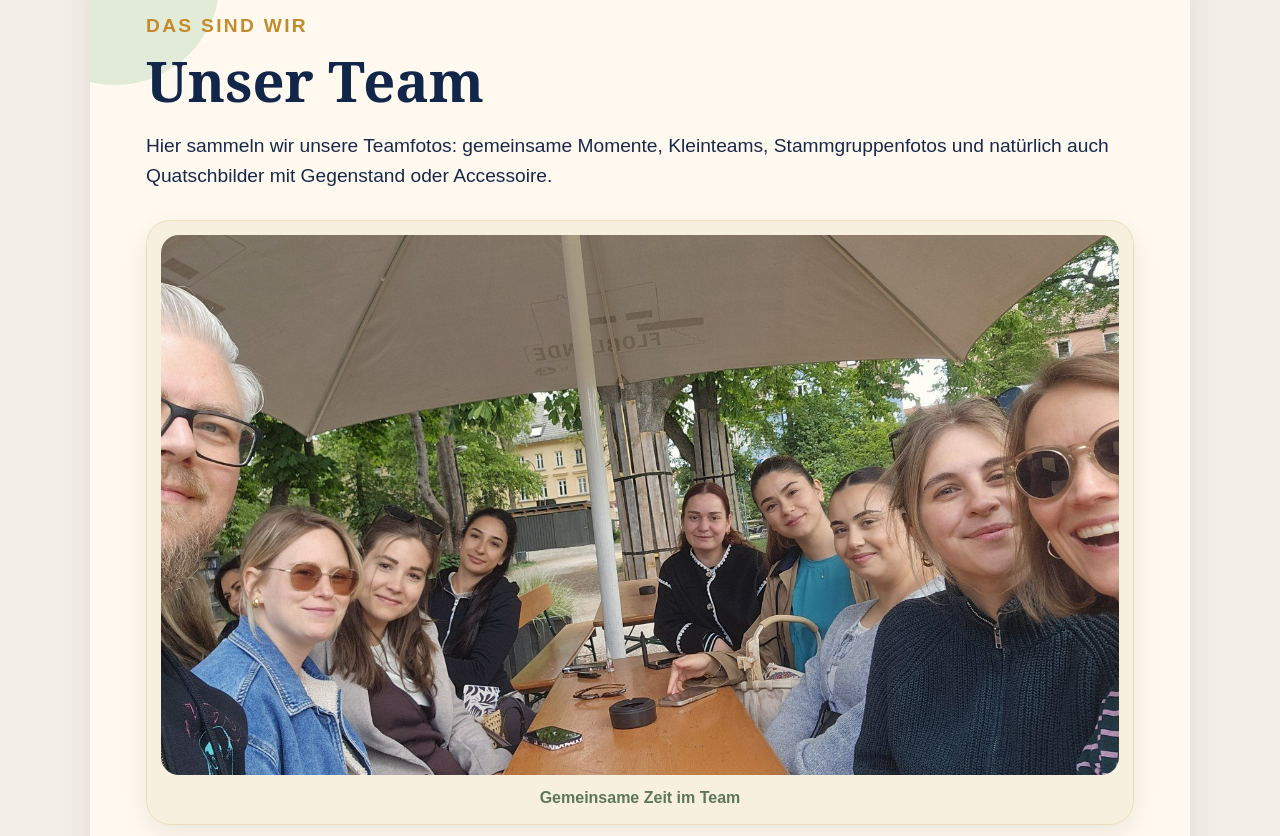
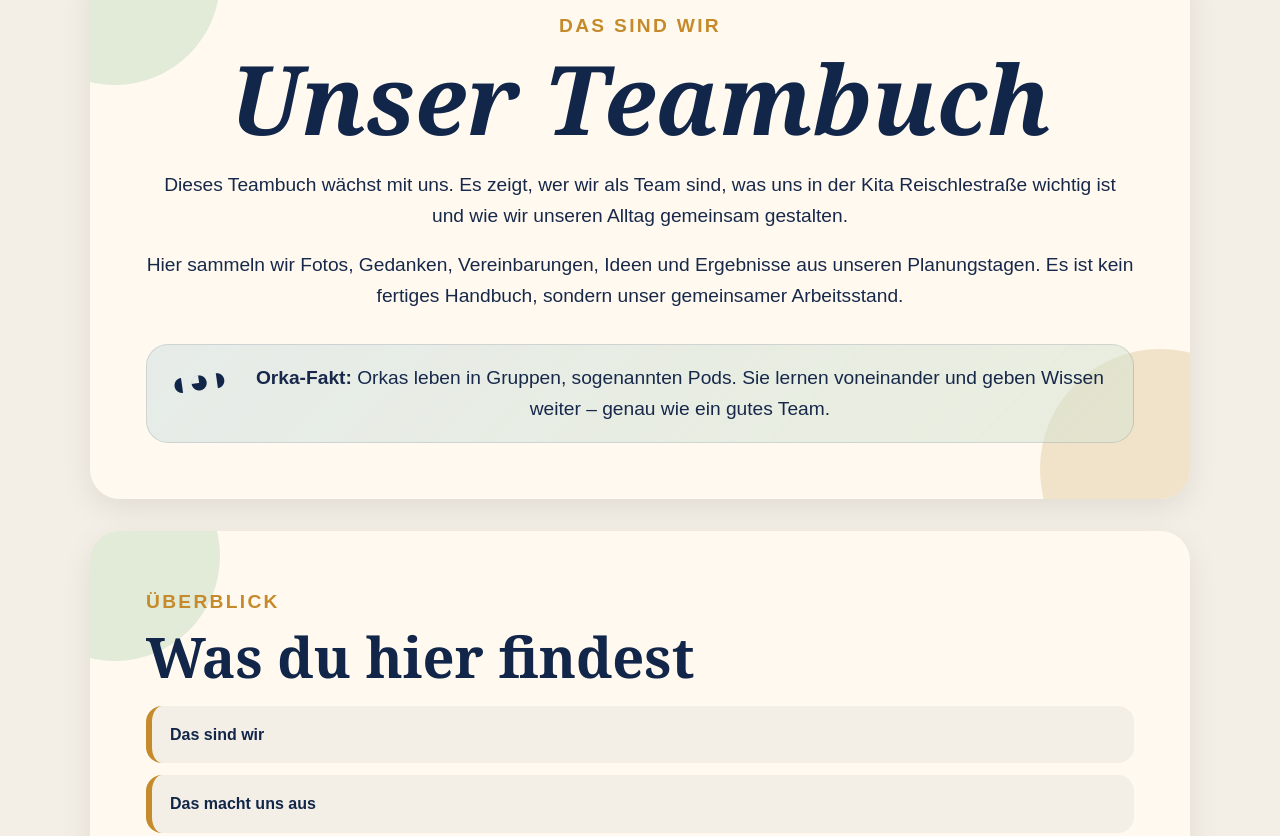
Before and after one commit to matgamble/Teambuch, a plain HTML site: page index.html in a window 1280 px wide. Shown: the part 930-1766 px from the top of the page. Drawn offline with Linux system fonts and the light colour scheme.

Commit message:
Add new section for team introduction and facts

```diff
--- a/index.html
+++ b/index.html
@@ -15,6 +15,7 @@
       <a href="#macht-uns-aus">Das macht uns aus</a>
       <a href="#stammgruppen">Stammgruppen</a>
       <a href="#lernwerkstaetten">Lernwerkstätten</a>
+      <a href="#checklisten">Checklisten</a>
       <a href="#vereinbarungen">Vereinbarungen</a>
     </nav>
   </header>
@@ -25,35 +26,30 @@
       <img class="cover" src="teambuch-cover.png" alt="Titelseite Teambuch Kita Reischlestraße">
     </section>
 
-    <section id="teamfotos" class="page">
+    <section id="das-sind-wir" class="page intro">
       <p class="label">Das sind wir</p>
-  <h2>Unser Team</h2>
+      <h1>Unser Teambuch</h1>
       <p>
-    Hier sammeln wir unsere Teamfotos: gemeinsame Momente, Kleinteams,
-    Stammgruppenfotos und natürlich auch Quatschbilder mit Gegenstand oder Accessoire.
+        Dieses Teambuch wächst mit uns. Es zeigt, wer wir als Team sind,
+        was uns in der Kita Reischlestraße wichtig ist und wie wir unseren Alltag
+        gemeinsam gestalten.
       </p>
-
-  <div class="team-gallery">
-    <figure>
-      <img src="teamfoto_1.jpg" alt="Teamfoto der Kita Reischlestraße">
-      <figcaption>Gemeinsame Zeit im Team</figcaption>
-    </figure>
-
-    <figure>
-      <img src="teamfoto_2.jpg" alt="Teamfoto der Kita Reischlestraße">
-      <figcaption>Das sind wir</figcaption>
-    </figure>
-  </div>
+      <p>
+        Hier sammeln wir Fotos, Gedanken, Vereinbarungen, Ideen und Ergebnisse
+        aus unseren Planungstagen. Es ist kein fertiges Handbuch, sondern unser
+        gemeinsamer Arbeitsstand.
+      </p>
 
       <div class="orka-fakt">
         <span class="orka-icon">◖◕◗</span>
-    <p><strong>Orka-Fakt:</strong> Die schwarz-weiße Zeichnung jedes Orkas ist einzigartig. Auch bei uns soll sichtbar werden: Jede Person gehört dazu und bleibt individuell.</p>
+        <p><strong>Orka-Fakt:</strong> Orkas leben in Gruppen, sogenannten Pods. Sie lernen voneinander und geben Wissen weiter – genau wie ein gutes Team.</p>
       </div>
     </section>
 
     <section class="page">
       <p class="label">Überblick</p>
       <h2>Was du hier findest</h2>
+
       <div class="toc">
         <a href="#das-sind-wir">Das sind wir</a>
         <a href="#macht-uns-aus">Das macht uns aus</a>
@@ -61,6 +57,7 @@
         <a href="#lernwerkstaetten">Unsere Lernwerkstätten</a>
         <a href="#teamfotos">Unsere Teamfotos</a>
         <a href="#so-arbeiten-wir">So arbeiten wir</a>
+        <a href="#checklisten">Checklisten & Vorlagen</a>
         <a href="#wichtig">Das ist uns wichtig</a>
         <a href="#vereinbarungen">Das haben wir vereinbart</a>
       </div>
@@ -124,4 +121,15 @@
           <div class="photo-placeholder">Foto Stammgruppe</div>
           <h3>Krippe</h3>
           <p>Wer sind wir? Was ist uns wichtig? Was brauchen Kinder bei uns?</p>
-        </
+        </article>
+
+        <article class="card">
+          <div class="photo-placeholder">Foto Stammgruppe</div>
+          <h3>Hort</h3>
+          <p>Wer sind wir? Was ist uns wichtig? Was brauchen Kinder bei uns?</p>
+        </article>
+      </div>
+
+      <div class="orka-fakt">
+        <span class="orka-icon">◖◕◗</span>
+        <p><strong>Orka-Fakt:</strong>
```
Lines whose indentation alone changed are shown as unchanged.
